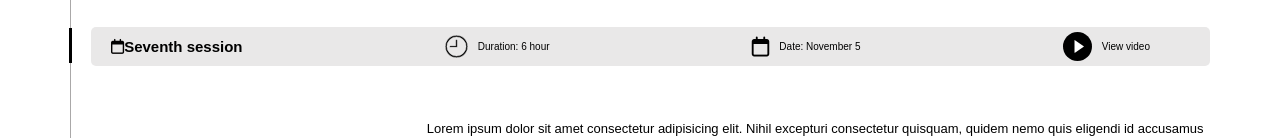
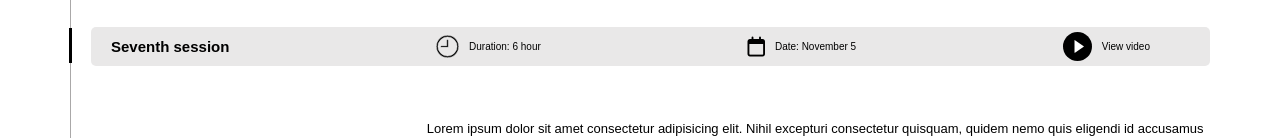
Before and after one commit to dexkode4/Product-factory-landingpage, a website: page index.html in a window 1280 px wide. Shown: the part 3359-3497 px from the top of the page. Drawn offline with Linux system fonts and the light colour scheme.

Commit message:
fix some

```diff
--- a/index.html
+++ b/index.html
@@ -304,7 +304,7 @@
           <div class="sessions__block">
             <div class="sessions__block-header">
               <div class="sessions__block-header-title">
-                <i class="far fa-calendar"></i> Seventh session
+                Seventh session
               </div>
               <div class="sessions__block-header-duration">
                 <img src="./images/svg/time icon.svg" alt=""> Duration: 6 hour
```
